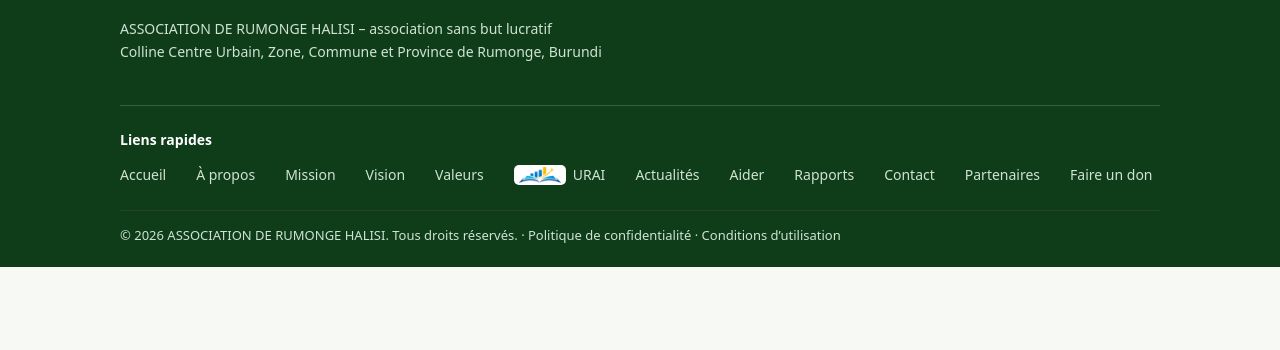
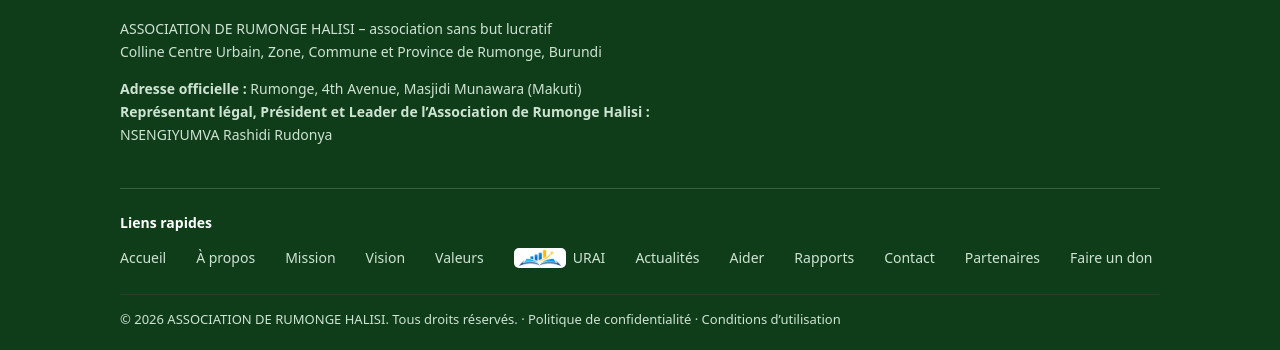
Before and after one commit to Rumongehalisi/rumongehalisi.github.io, a plain HTML site: page index.html in a window 1280 px wide. Shown: the part 2980-3330 px from the top of the page. Before the commit the page ends 3247 px from the top, so only its background shows below. Drawn offline with Linux system fonts and the light colour scheme.

Commit message:
Modify footer and add structured data for NGO
Updated footer information and added new schema for the NGO.

```diff
--- a/index.html
+++ b/index.html
@@ -16,7 +16,7 @@
 <link href="favicon.png" rel="icon" type="image/png"/><link href="apple-touch-icon.png" rel="apple-touch-icon"/>
 <link href="style.css" rel="stylesheet"/>
 <style>.nav-urai{display:inline-flex;align-items:center;gap:.35rem}.nav-urai img{height:16px;width:auto}.ways{display:grid;gap:1rem;grid-template-columns:repeat(auto-fit,minmax(220px,1fr));margin:1.25rem 0}.ways .card a{font-weight:600}</style>
-<script type="application/ld+json">{"@context":"https://schema.org","@type":"NGO","name":"Association de Rumonge Halisi","alternateName":"Rumonge Halisi","url":"https://rumongehalisi.github.io/","logo":"https://rumongehalisi.github.io/logo.webp","slogan":"Change life for the People","description":"Association sans but lucratif à Rumonge, Burundi : éducation, santé, solidarité et paix.","sameAs":["https://www.facebook.com/profile.php?id=61596830857911","https://www.instagram.com/rumongehalisiassociation","https://www.tiktok.com/@rumonge.halisi","https://www.youtube.com/@RumongeHalisi","https://x.com/RumongeHalisi","https://www.pinterest.com/rumongehalisiassociation/"],"inLanguage":["fr","en"],"areaServed":{"@type":"AdministrativeArea","name":"Province de Rumonge, Burundi"},"address":{"@type":"PostalAddress","streetAddress":"Colline Centre Urbain","addressLocality":"Rumonge","addressCountry":"BI"},"contactPoint":{"@type":"ContactPoint","contactType":"customer support","email":"rumongehalisiassociation@outlook.com","url":"https://rumongehalisi.github.io/contact.html","availableLanguage":["fr","en"]}}</script></head><body><a class="skip" data-en="Skip to content" href="#main">Aller au contenu</a>
+<script type="application/ld+json">{"@context":"https://schema.org","@type":"NGO","name":"Association de Rumonge Halisi","alternateName":"Rumonge Halisi","url":"https://rumongehalisi.github.io/","logo":"https://rumongehalisi.github.io/logo.webp","slogan":"Change life for the People","description":"Association sans but lucratif à Rumonge, Burundi : éducation, santé, solidarité et paix.","sameAs":["https://www.facebook.com/profile.php?id=61596830857911","https://www.instagram.com/rumongehalisiassociation","https://www.tiktok.com/@rumonge.halisi","https://www.youtube.com/@RumongeHalisi","https://x.com/RumongeHalisi","https://www.pinterest.com/rumongehalisiassociation/"],"inLanguage":["fr","en","sw"],"areaServed":{"@type":"AdministrativeArea","name":"Province de Rumonge, Burundi"},"address":{"@type":"PostalAddress","streetAddress":"4th Avenue, Masjidi Munawara (Makuti), Colline Centre Urbain","addressLocality":"Rumonge","addressCountry":"BI"},"member":{"@type":"OrganizationRole","roleName":"Représentant légal, Président et Leader","member":{"@type":"Person","name":"NSENGIYUMVA Rashidi Rudonya"}},"contactPoint":{"@type":"ContactPoint","contactType":"customer support","email":"rumongehalisiassociation@outlook.com","url":"https://rumongehalisi.github.io/contact.html","availableLanguage":["fr","en","sw"]}}</script></head><body><a class="skip" data-en="Skip to content" href="#main">Aller au contenu</a>
 <div class="top"><div class="wrap"><span data-en="Rumonge, Burundi · Non-profit, apolitical association">Rumonge, Burundi · Association sans but lucratif et apolitique</span><span class="coords"></span><div aria-label="Langue / Language / Lugha" class="langs" id="lang" role="group"><span aria-current="true" class="cur" lang="fr">FR</span><a aria-label="English version" href="en-index.html" hreflang="en" lang="en">EN</a><a aria-label="Toleo la Kiswahili" href="sw-index.html" hreflang="sw" lang="sw">SW</a></div></div></div>
 <header><div class="wrap"><a aria-label="Rumonge Halisi – Accueil" class="brand" href="index.html"><img alt="" height="48" src="logo-sm.webp" width="48"/><span>RUMONGE HALISI<small>Change life for the People</small></span></a>
 <nav aria-label="Navigation principale" id="nav"><a aria-current="page" class="on" data-en="Home" href="index.html">Accueil</a><a data-en="About" href="about.html">À propos</a><a data-en="Mission" href="mission.html">Mission</a><a data-en="Vision" href="vision.html">Vision</a><a data-en="Values" href="valeurs.html">Valeurs</a><a class="nav-urai" href="urai.html"><img alt="" height="16" src="urai-icon.webp" width="42"/>URAI</a><a data-en="News" href="actualites.html">Actualités</a><a data-en="Help" href="aider.html">Aider</a><a data-en="Reports" href="rapports.html">Rapports</a><a data-en="Partners" href="partenaires.html">Partenaires</a><a data-en="Contact" href="contact.html">Contact</a><a class="btn" data-en="❤️ Donate" href="don.html" style="padding:6px 14px;color:var(--on-accent);border:0">❤️ Faire un don</a></nav><button aria-controls="nav" aria-expanded="false" aria-label="Menu" class="menu" id="menu" type="button">☰</button></div></header>
@@ -24,7 +24,8 @@
 <div class="grid"><div class="card"><div aria-hidden="true" class="ico">🏥</div><h3 data-en="General hospitals">Hôpitaux généraux</h3><p data-en="Temporary canteens for patients: porridge, food, soap and gifts.">Cantines temporaires pour les malades : bouillies, nourriture, savons et cadeaux.</p></div><div class="card"><div aria-hidden="true" class="ico">🔓</div><h3 data-en="Prisons">Prisons</h3><p data-en="Visits and donations according to needs.">Visites et dons selon les besoins.</p></div><div class="card"><div aria-hidden="true" class="ico">📦</div><h3 data-en="Food parcels">Colis alimentaires</h3><p data-en="For orphans and the sick, according to needs.">Pour les orphelins et les malades, selon les besoins.</p></div></div><p><a data-en="All news →" href="actualites.html">Toutes les actualités →</a></p></div></section><section class="soft"><div class="wrap"><h2 data-en="Join us">Rejoignez-nous</h2><p class="sub" data-en="Member, donor, volunteer or partner: you can make a difference.">Membre, donateur, bénévole ou partenaire : vous pouvez faire la différence.</p>
 <div class="ways"><div class="card"><h3 data-en="Give">Donner</h3><p data-en="Fund food parcels, schooling and care for vulnerable people.">Financez des colis alimentaires, la scolarité et les soins pour les personnes vulnérables.</p><a data-en="Make a donation" href="don.html">Faire un don</a></div><div class="card"><h3 data-en="Become a member or volunteer">Devenir membre ou bénévole</h3><p data-en="Give your time and skills to our field activities.">Offrez votre temps et vos compétences à nos activités de terrain.</p><a data-en="See how to help" href="aider.html">Voir comment aider</a></div><div class="card"><h3 data-en="Partner with us">Devenir partenaire</h3><p data-en="Associations, companies and institutions: let’s work together.">Associations, entreprises et institutions : travaillons ensemble.</p><a data-en="Contact us" href="contact.html">Nous contacter</a></div></div></div></section>
 <div class="cta"><div class="wrap"><h2 data-en="Together, we rise and change lives">Ensemble, nous nous élevons et changeons des vies</h2><a class="btn" data-en="Donate" href="don.html">Faire un don</a></div></div></main>
-<footer><div class="wrap"><div class="fg"><div><img alt="" decoding="async" height="90" loading="lazy" src="logo-sm.webp" width="90"/><p>ASSOCIATION DE RUMONGE HALISI – association sans but lucratif<br/>Colline Centre Urbain, Zone, Commune et Province de Rumonge, Burundi</p></div>
+<footer><div class="wrap"><div class="fg"><div><img alt="" decoding="async" height="90" loading="lazy" src="logo-sm.webp" width="90"/><p>ASSOCIATION DE RUMONGE HALISI – association sans but lucratif<br/>Colline Centre Urbain, Zone, Commune et Province de Rumonge, Burundi</p>
+<p><strong data-en="Official address:">Adresse officielle :</strong> Rumonge, 4th Avenue, Masjidi Munawara (Makuti)<br/><strong data-en="Legal Representative, President and Leader of Rumonge Halisi Association:">Représentant légal, Président et Leader de l’Association de Rumonge Halisi :</strong> NSENGIYUMVA Rashidi Rudonya</p></div>
 <div><h4 data-en="Quick links">Liens rapides</h4><a aria-current="page" class="on" data-en="Home" href="index.html">Accueil</a><a data-en="About" href="about.html">À propos</a><a data-en="Mission" href="mission.html">Mission</a><a data-en="Vision" href="vision.html">Vision</a><a data-en="Values" href="valeurs.html">Valeurs</a><a data-en="URAI" href="urai.html">URAI</a><a data-en="News" href="actualites.html">Actualités</a><a data-en="Help" href="aider.html">Aider</a><a data-en="Reports" href="rapports.html">Rapports</a><a data-en="Contact" href="contact.html">Contact</a><a data-en="Partners" href="partenaires.html">Partenaires</a><a data-en="Donate" href="don.html">Faire un don</a></div><div><h4 data-en="Follow us">Suivez-nous</h4><div class="coords"></div>
 <a data-en="Write to us" href="contact.html">Nous écrire</a></div></div>
 <div class="copy"><span data-en="© 2026 ASSOCIATION DE RUMONGE HALISI. All rights reserved.">© 2026 ASSOCIATION DE RUMONGE HALISI. Tous droits réservés.</span> · <a data-en="Privacy policy" href="confidentialite.html" style="display:inline">Politique de confidentialité</a> · <a data-en="Terms of use" href="cgu.html" style="display:inline">Conditions d’utilisation</a></div></div></footer>
```
